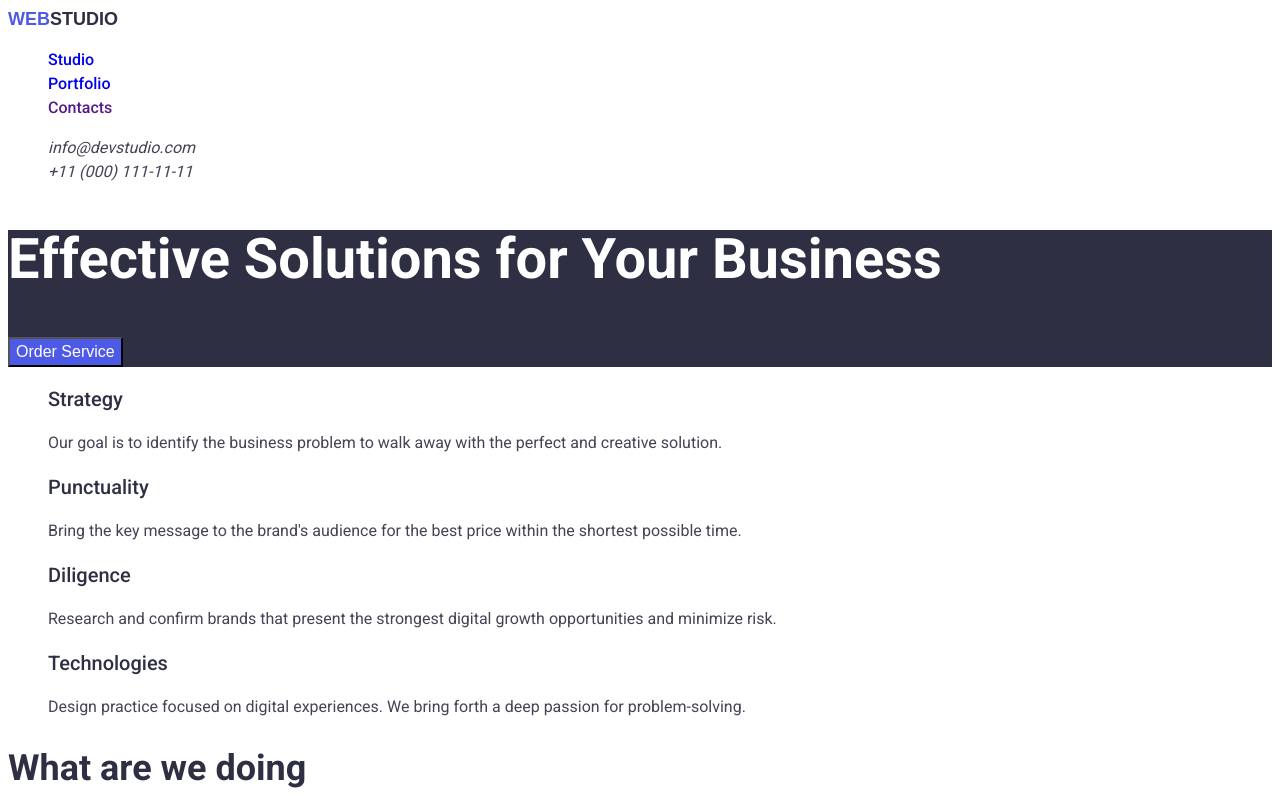
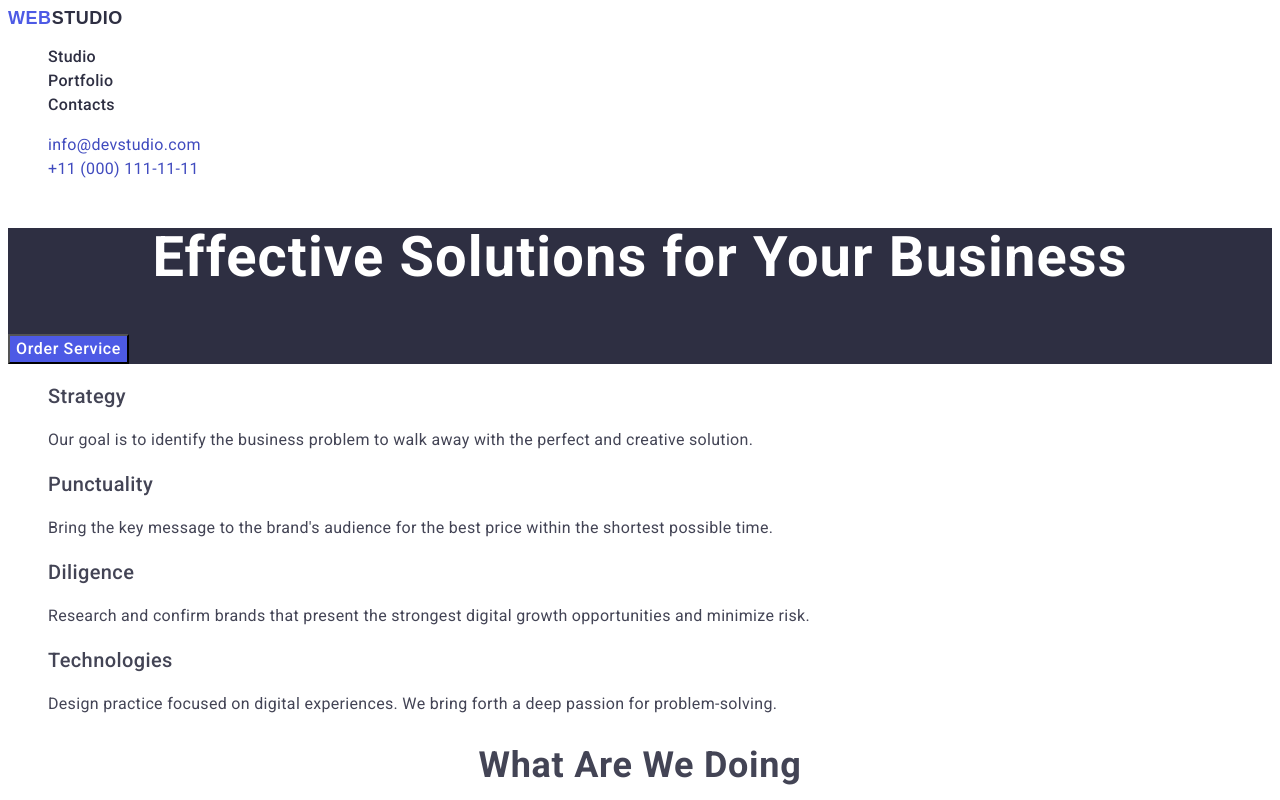
Before and after one commit to OlegShinka/goit-NEWmarkup-hw-02, a plain HTML site: page index.html in a window 1280 px wide. Shown: the top 800 px of the page. Drawn offline with Linux system fonts and the light colour scheme.

Commit message:
bugfix-01

```diff
--- a/css/style.css
+++ b/css/style.css
@@ -1,5 +1,5 @@
 body {
-    color: var(--NAVY-BLUE-color);
+    color: var(--SLATE-color);
     background-color: var(--WHITE-color);
     font-family: "Roboto", sans-serif;
 
@@ -21,34 +21,49 @@ body {
     text-decoration: none;
 }
 
-ul {
-    list-style-type: none;
+.list {
+    list-style: none;
 }
 
 /* HEADER */
 .link.logo {
-    color: var(--NAVY-BLUE-color);
+    color: var(--IRIS-color);
     font-family: var(--FONT-LOGO);
     font-weight: 800;
     font-size: 18px;
-    line-height: 1.33;
+    line-height: 1.17;
+    letter-spacing: 0.03em;
+    text-transform: uppercase;
 }
 
-.logoAccent {
-    color: var(--IRIS-color);
+.logo-header {
+    color: var(--NAVY-BLUE-color);
+
 }
 
 .nav-link {
     font-size: 16px;
     font-weight: 500;
     line-height: 1.5;
+    letter-spacing: 0.02em;
+    color: var(--NAVY-BLUE-color);
+}
+
+.nav-link:hover,
+.nav-link:focus {
+    color: var(--OCEAN-color);
+}
+
+.address {
+    font-style: normal;
 }
 
 .address-link {
     font-size: 16px;
     font-weight: 400;
     line-height: 1.5;
-    color: var(--SLATE-color);
+    color: var(--OCEAN-color);
+    letter-spacing: 0.02em;
 }
 
 .address-link:hover,
@@ -68,15 +83,24 @@ ul {
     font-size: 56px;
     font-weight: 700;
     line-height: 1.07;
+    text-align: center;
+    letter-spacing: 0.02em;
 }
 
 .hero-button {
     background-color: var(--IRIS-color);
     color: var(--WHITE-color);
+    font-family: inherit;
     font-size: 16px;
     font-weight: 500;
     line-height: 1.5;
+    letter-spacing: 0.04em;
     cursor: pointer;
+}
+
+.hero-button:hover,
+.btn-menu:focus {
+    background-color: var(--OCEAN-color);
 }
 
 /* section second FEATURES */
@@ -84,6 +108,7 @@ ul {
     font-size: 20px;
     font-weight: 500;
     line-height: 1.2;
+    letter-spacing: 0.02em;
 }
 
 .features-text {
@@ -91,6 +116,7 @@ ul {
     /* font-weight: 400; */
     line-height: 1.5;
     color: var(--SLATE-color);
+    letter-spacing: 0.02em;
 }
 
 /* section third DOING */
@@ -98,6 +124,9 @@ ul {
     font-size: 36px;
     font-weight: 700;
     line-height: 1.11;
+    letter-spacing: 0.02em;
+    text-align: center;
+    text-transform: capitalize;
 
 }
 
@@ -110,18 +139,28 @@ ul {
     font-size: 36px;
     font-weight: 700;
     line-height: 1.11;
+    letter-spacing: 0.02em;
+    text-align: center;
+    text-transform: capitalize;
+}
+
+
+.card-team {
+    background-color: var(--WHITE-color);
 }
 
 .card-title {
     font-size: 20px;
     font-weight: 500;
     line-height: 1.2;
+    letter-spacing: 0.02em;
 }
 
 .card-text {
     /* font-size: 16px; */
     /* font-weight: 400; */
     line-height: 1.5;
+    letter-spacing: 0.02em;
     color: var(--SLATE-color);
 }
 
@@ -132,10 +171,8 @@ ul {
     background-color: var(--NAVY-BLUE-color);
 }
 
-.footer-logo {
-    font-size: 18px;
-    font-weight: 800;
-    line-height: 1.33;
+.logo-footer {
+    font-family: var(--FONT-LOGO);
     color: var(--CLOUD-color);
 }
 
@@ -143,6 +180,7 @@ ul {
     /* font-size: 16px; */
     /* font-weight: 400; */
     line-height: 1.5;
+    letter-spacing: 0.02em;
     color: var(--CLOUD-color)
 }
 
--- a/index.html
+++ b/index.html
@@ -18,14 +18,14 @@
     <header>
 
         <nav>
-            <a href="./index.html" class="link logo"><span class="logoAccent">WEB</span>STUDIO</a>
+            <a href="./index.html" class="link logo">Web<span class="logo-header">Studio</span></a>
             <ul class="list">
                 <li><a class="link nav-link" href="./index.html">Studio</a></li>
                 <li><a class="link nav-link" href="./portfolio.html">Portfolio</a></li>
                 <li><a class="link nav-link" href="">Contacts</a></li>
             </ul>
         </nav>
-        <address>
+        <address class="address">
             <ul class="list">
                 <li><a class="link address-link" href="mailto:info@devstudio.com">info@devstudio.com</a></li>
                 <li><a class="link address-link" href="tel:+110001111111">+11 (000) 111-11-11</a></li>
@@ -111,7 +111,7 @@
 
     <footer>
         <section class="footer-slogan">
-            <a href="./index.html" class="link footer-logo"><span class="logoAccent">WEB</span>STUDIO</a>
+            <a href="./index.html" class="link logo">Web<span class="logo-footer">Studio</span></a>
             <p class="slogan-text">Increase the flow of customers and sales for your business with digital marketing &
                 growth solutions.</p>
         </section>
```
Also changed, not shown: portfolio.html (+3 -3 lines).
